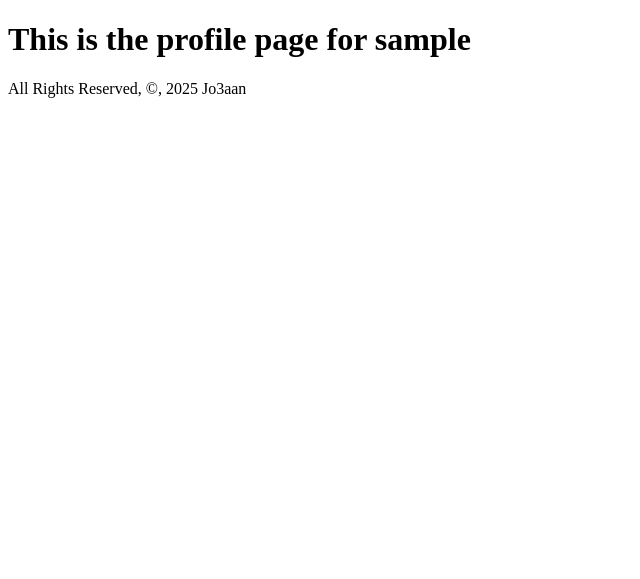
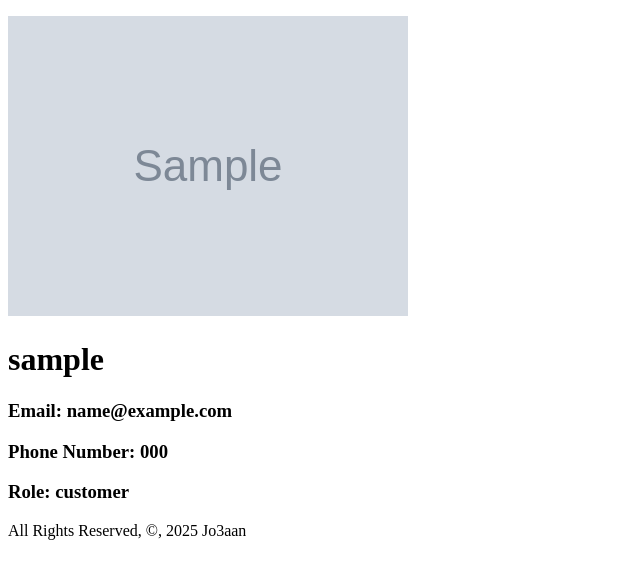
Before and after one commit to ZahraAlaali/Jo3aan, a Django app: page /profile/ in a window 1280 px wide. Shown: the part 89-668 px from the top of the page, without its empty margins (0-640 px from the left). Run offline with Django 5.2, Linux system fonts and the light colour scheme; a user stored in the database is signed in; tables that the repository leaves empty hold one stand-in row (values such as "Sample post"); grey boxes marked "Sample" are stand-in pictures.

Commit message:
display profile

```diff
--- a/main_app/templates/users/profile.html
+++ b/main_app/templates/users/profile.html
@@ -1,8 +1,11 @@
-{% extends "base.html" %}
-{% block title %}Profile Page{% endblock title %}
-{% block content %}
-    <div class="row my-3 p-3">
-        <h1>This is the profile page for {{user.username}}</h1>
-    </div>
+{% extends "base.html" %}{% block content %}
+<div class="row my-3 p-3">
+  {% load static %}
+  <img src="{% static profile.profileImage|cut:'main_app/static/' %}" alt="" />
+  <h1>{{user.username}}</h1>
+  <h3>Email: {{user.email}}</h3>
+  <h3>Phone Number: {{profile.phone}}</h3>
+  <h3>Role: {{profile.role}}</h3>
+</div>
 
-{% endblock content %}
+{% endblock %}
--- a/main_app/views.py
+++ b/main_app/views.py
@@ -33,7 +33,8 @@ def signup(request):
 
 @login_required
 def profile(request):
-    return render(request, "users/profile.html")
+    profile = Profile.objects.get(id=request.user.id)
+    return render(request, "users/profile.html", {"profile": profile})
 
 
 class ProfileCreate(LoginRequiredMixin, CreateView):
```
